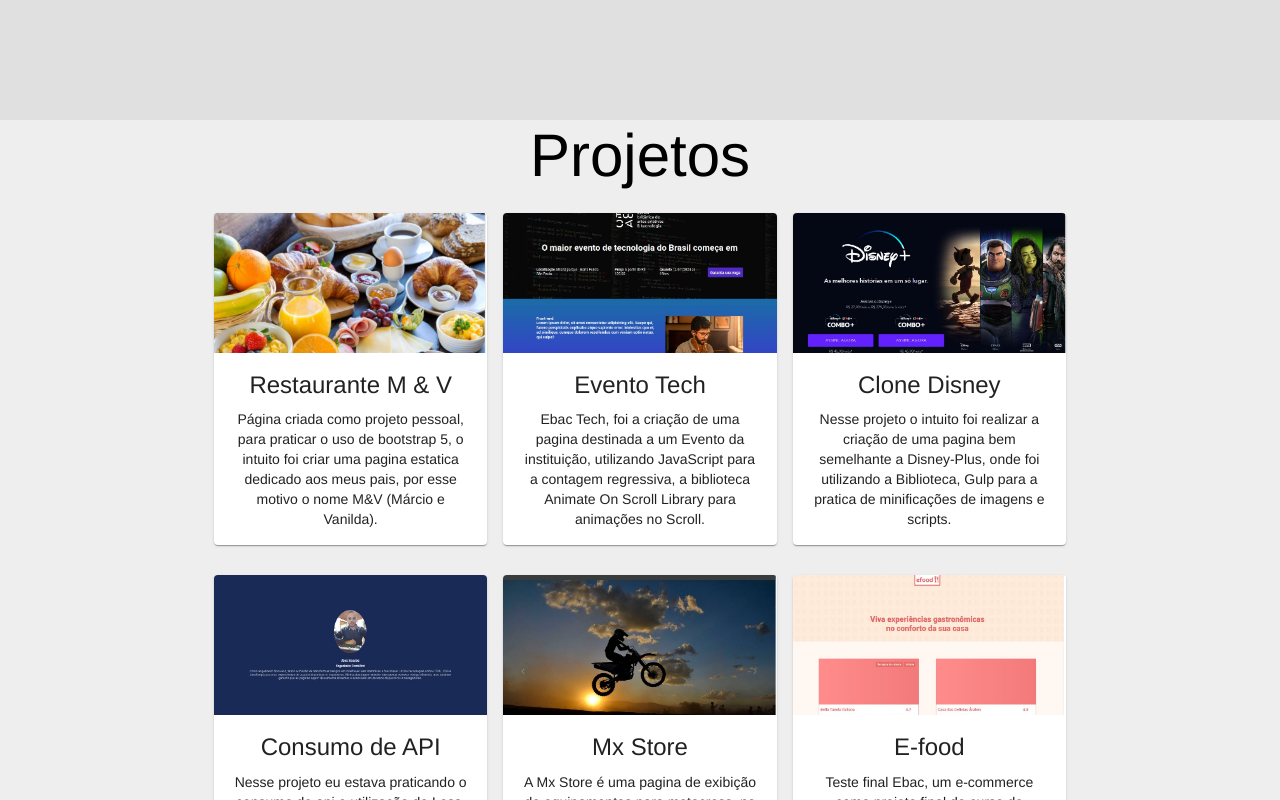
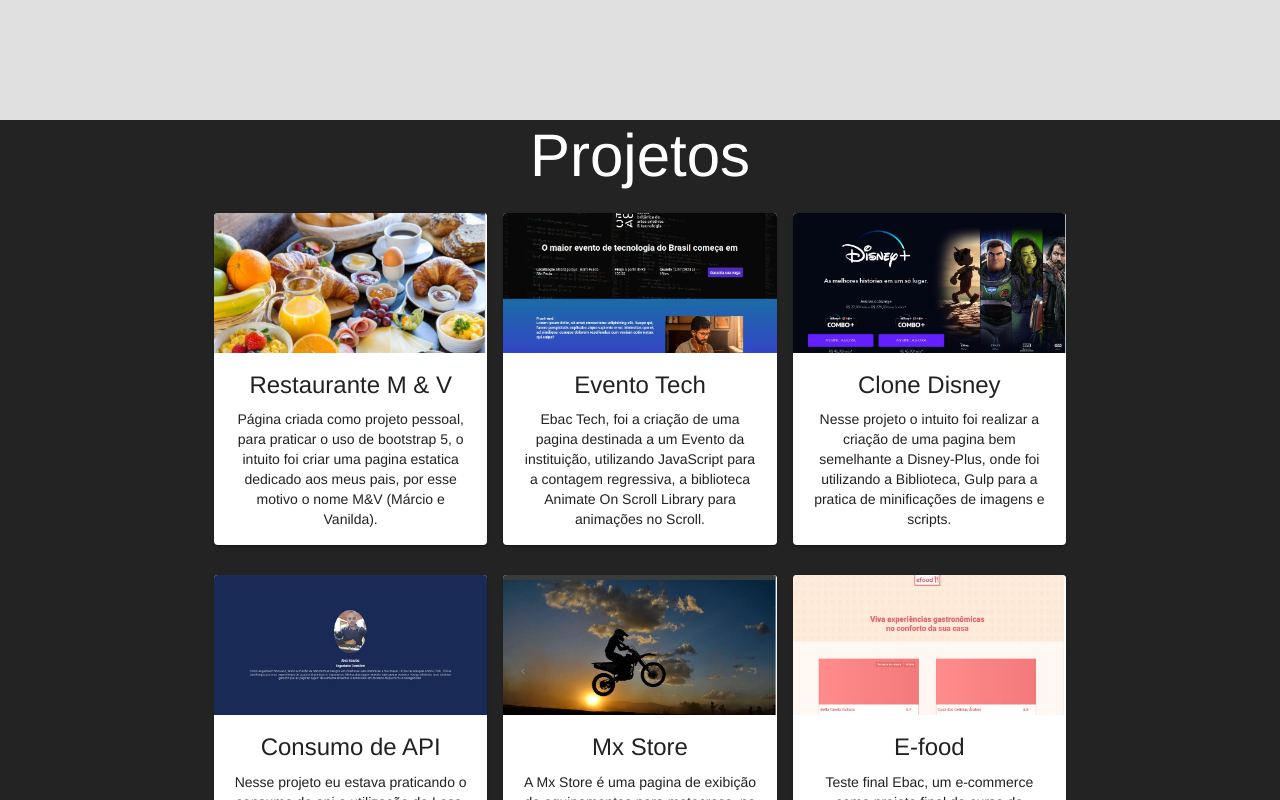
Before and after one commit to alex-soares141/Portifolio, a React (Vite) app: page / in a window 1280 px wide. Shown: the part 1480-2280 px from the top of the page. Built offline with nearby package versions, Linux system fonts and the light colour scheme.

Commit message:
Style: Colors

```diff
--- a/src/pages/Home/sections/Projects/Projects.tsx
+++ b/src/pages/Home/sections/Projects/Projects.tsx
@@ -21,20 +21,23 @@
   justifyContent: "center",
   flexDirection: "column",
   paddingTop: "0px",
+  backgroundColor: theme.palette.primary.main,
 
-  backgroundColor: theme.palette.grey[200],
+
+
 }));
 
 export default function ActionAreaCard() {
   return (
-    <StyledProjects id="Projetos">
+    <StyledProjects id="Projetos" >
       <Container maxWidth="md">
         <Typography
-          color="black"
+
           variant="h2"
           textAlign="center"
           gutterBottom
 
+          color="primary.contrastText"
         >
           Projetos
         </Typography>
```
